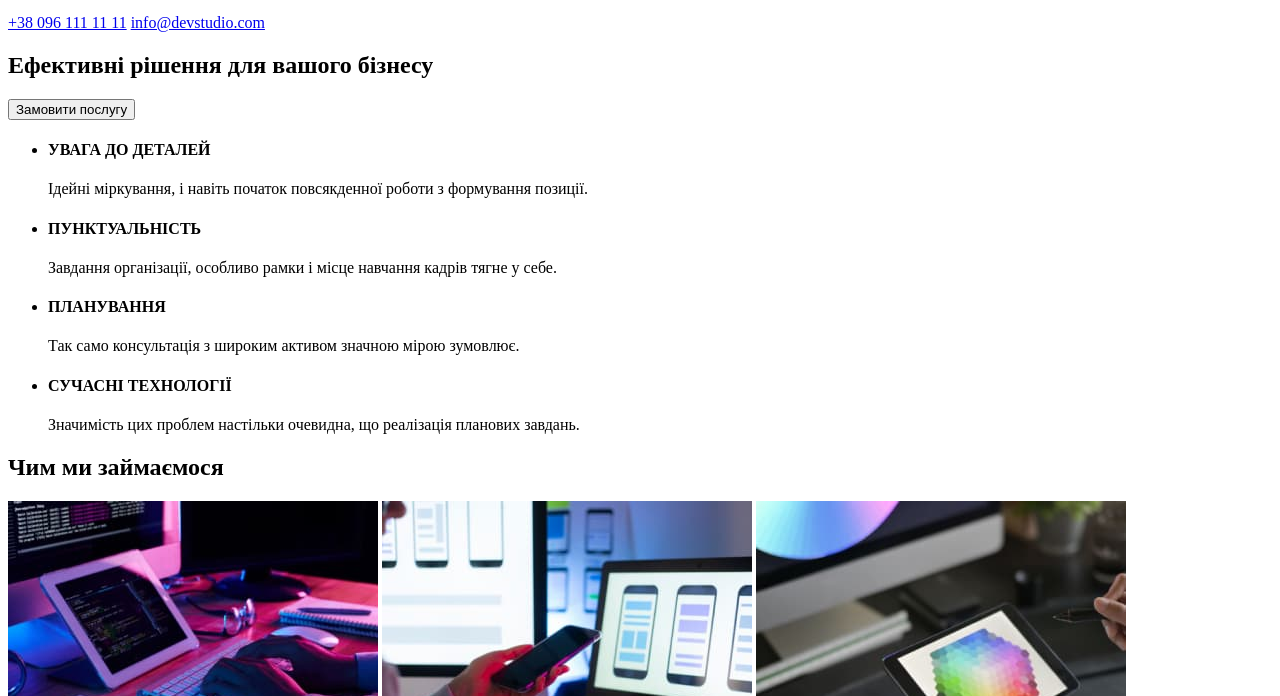
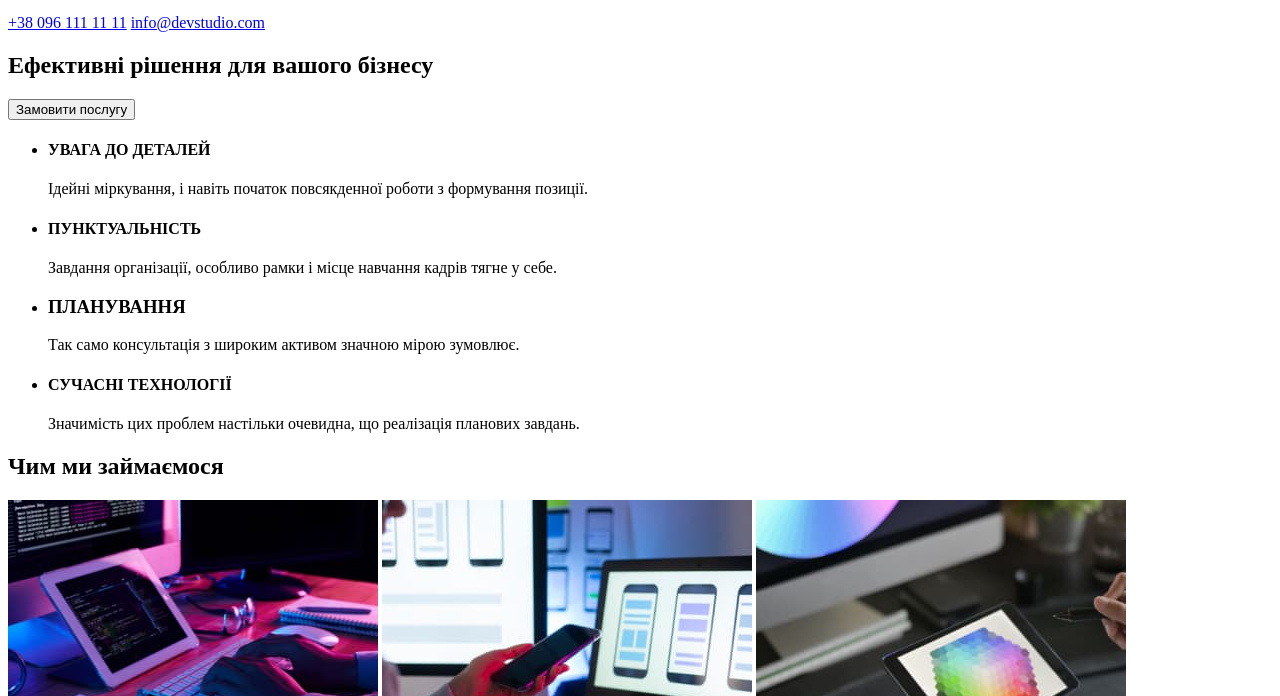
Before and after one commit to VladKovbych/goit-markup-hw-01, a plain HTML site: page index.html in a window 1280 px wide. Shown: the part 104-800 px from the top of the page. Drawn offline with Linux system fonts and the light colour scheme.

Commit message:
Update index.html

```diff
--- a/index.html
+++ b/index.html
@@ -38,7 +38,7 @@
 						<p>Завдання організації, особливо рамки і місце навчання кадрів тягне у себе.</p>
 					</li>
 					<li>
-						<h4>ПЛАНУВАННЯ</h4>
+						<h3>ПЛАНУВАННЯ</h3>
 						<p>Так само консультація з широким активом значною мірою зумовлює.</p>
 					</li>
 					<li>
```
